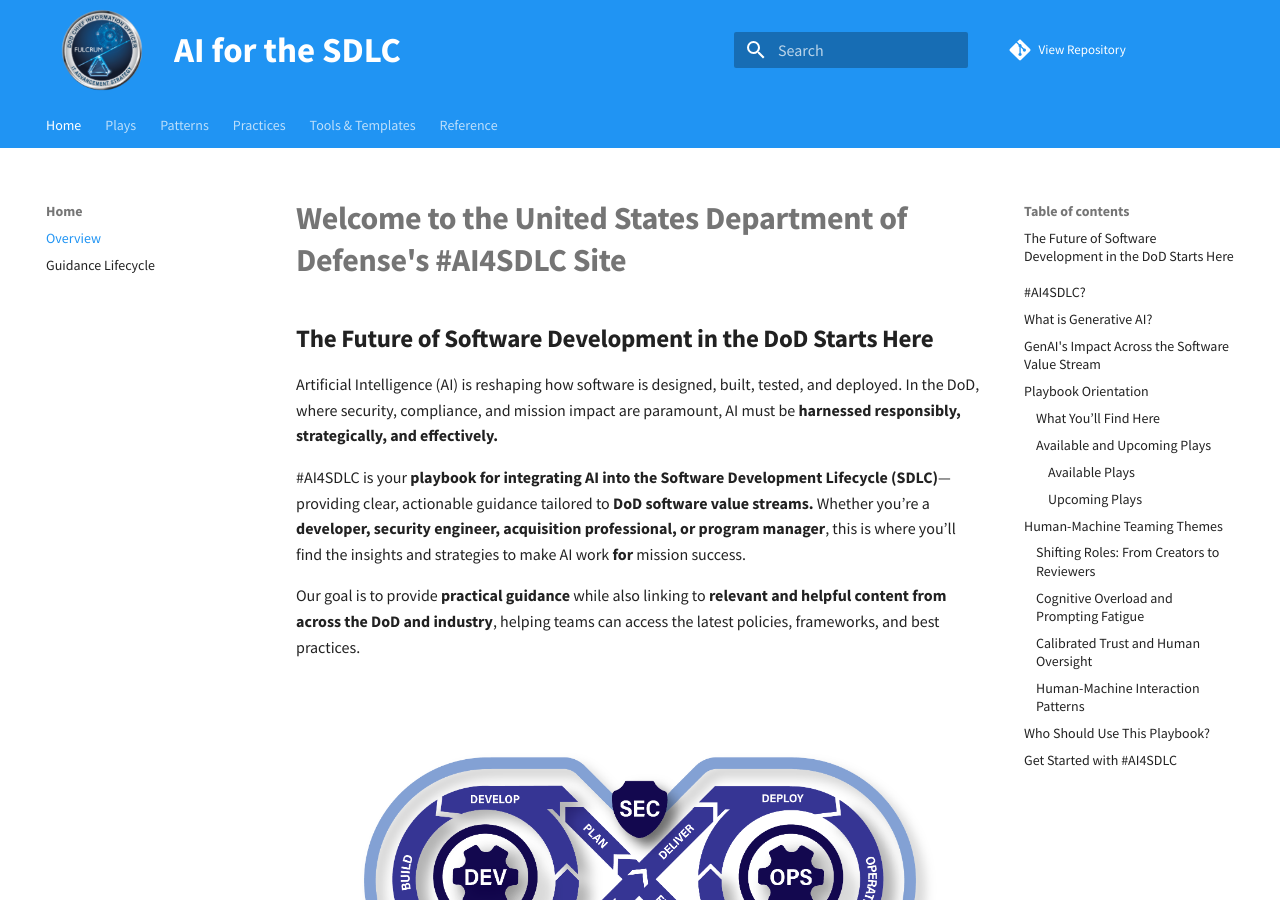
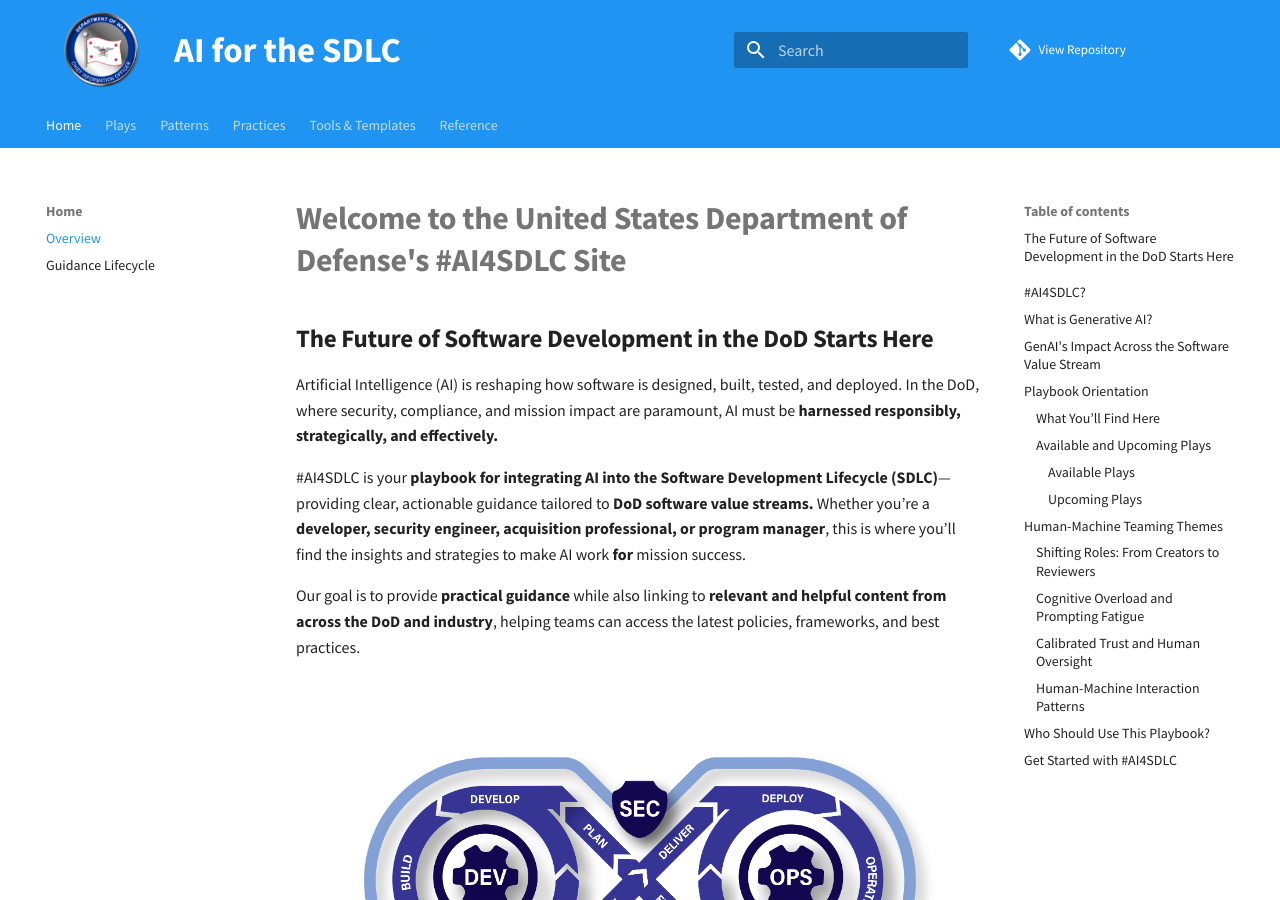
Before and after one commit to Code-dot-mil/AI4SDLC, an MkDocs documentation site: the page built from docs/index.md, in a window 1280 px wide and 900 px high. Built offline with MkDocs 1.6.1 and Material for MkDocs 9.7.7, drawn with Linux system fonts in a browser that asks for light colours; comment, search, counter and statistics services are not loaded.

Commit message:
DOW Branding

```diff
--- a/mkdocs.yml
+++ b/mkdocs.yml
@@ -8,8 +8,8 @@
   custom_dir: docs/overrides/
   font:
     text: Source Sans Pro
-  logo: images/Seal-DoDCIO-Fulcrum_large.png
-  favicon: images/Seal-DoDCIO-Fulcrum_small.png
+  logo: images/DOW_CIO_Seal.png
+  favicon: images/DOW_CIO_Seal.png
   include_homepage_in_sidebar: False
   palette:
     scheme: default  # Options: default (light) or slate (dark mode)
```
Also changed, not shown: docs/images/DOW_CIO_Seal.png (added), docs/images/Seal-DoDCIO-Fulcrum.png (deleted).
